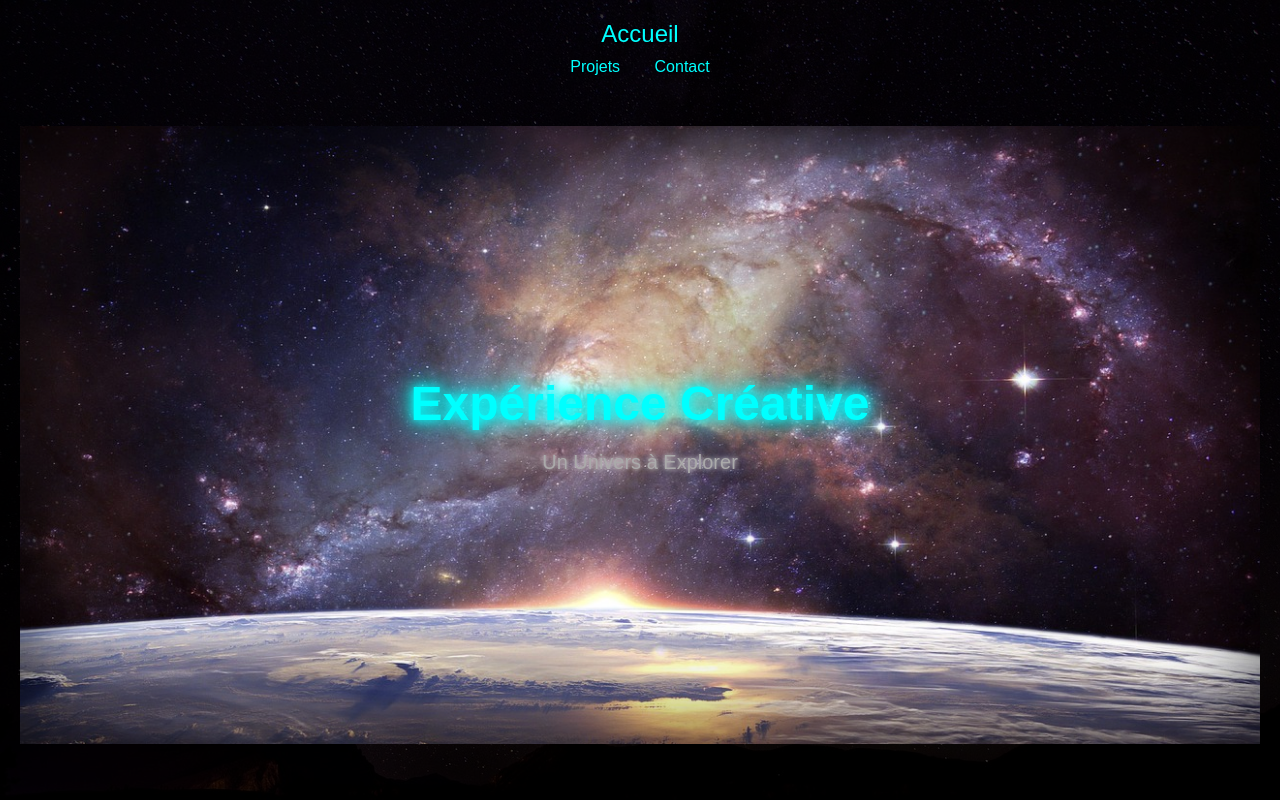
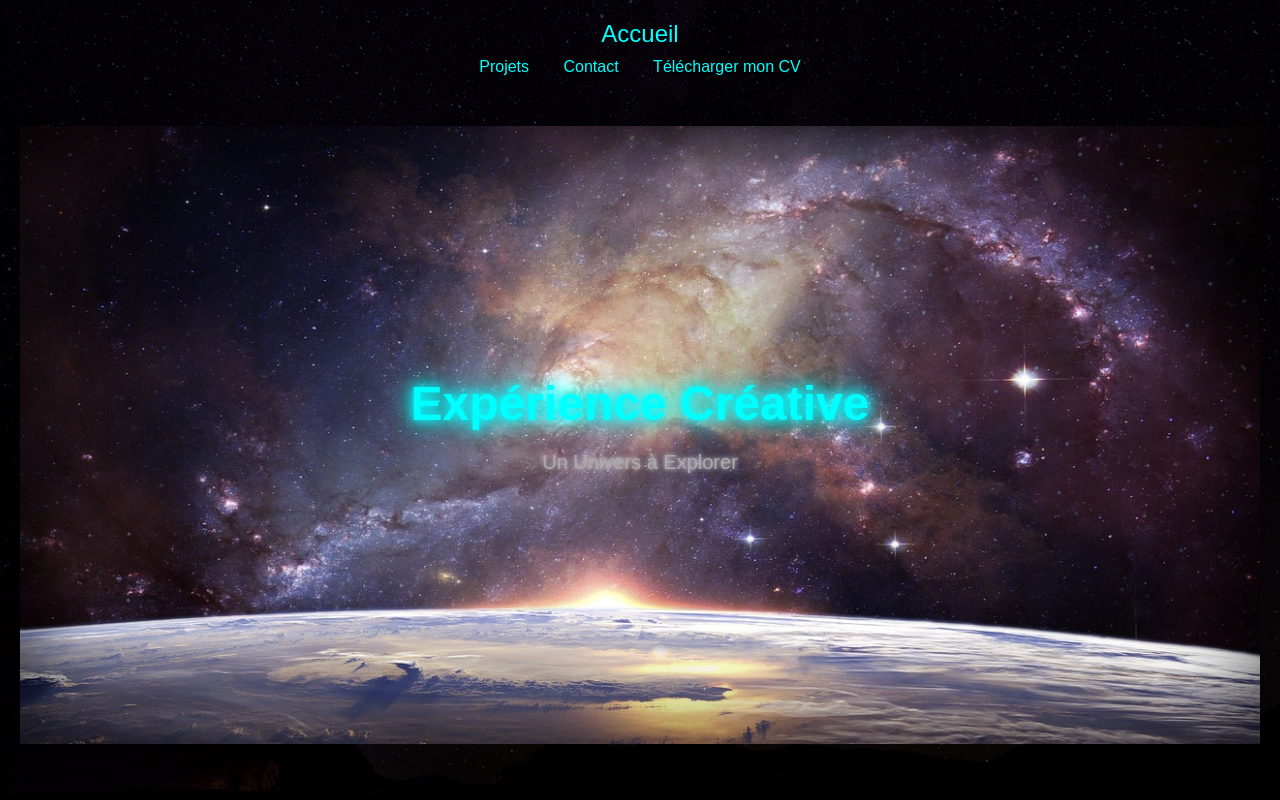
Before and after one commit to BatFla/BatFla.github.io, a plain HTML site: page index.html in a window 1280 px wide. Shown: the top 800 px of the page. Drawn offline with Linux system fonts and the light colour scheme.

Commit message:
hdrtgrdthui

```diff
--- a/index.html
+++ b/index.html
@@ -15,6 +15,7 @@
             <div class="nav-links">
                 <a href="projects.html">Projets</a>
                 <a href="contact.html">Contact</a>
+                <a href="CV.pdf" download class="btn-download-cv">Télécharger mon CV</a>
             </div>
         </nav>
         <div class="main-header">
```
Also changed, not shown: 1 other file.
